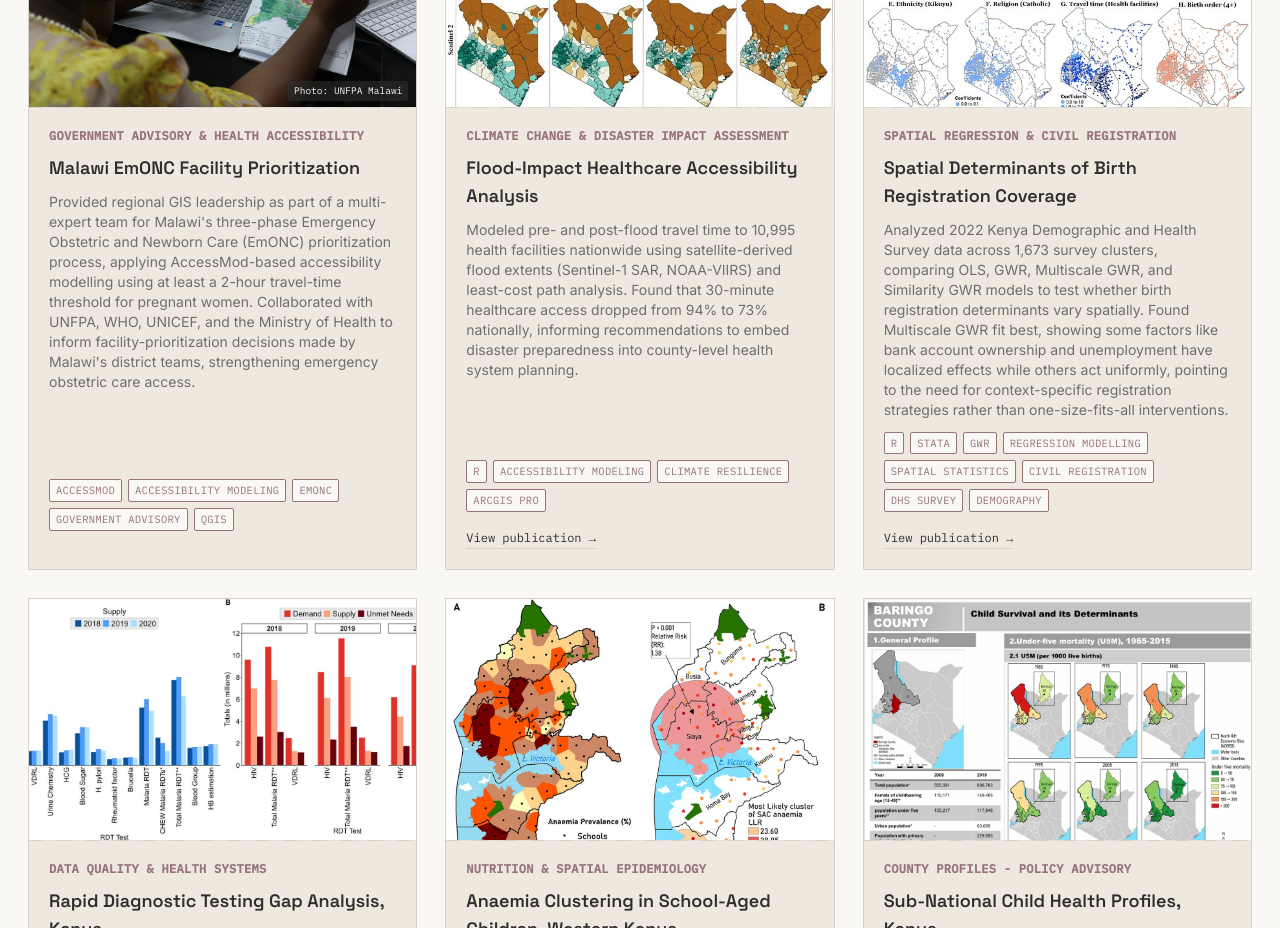
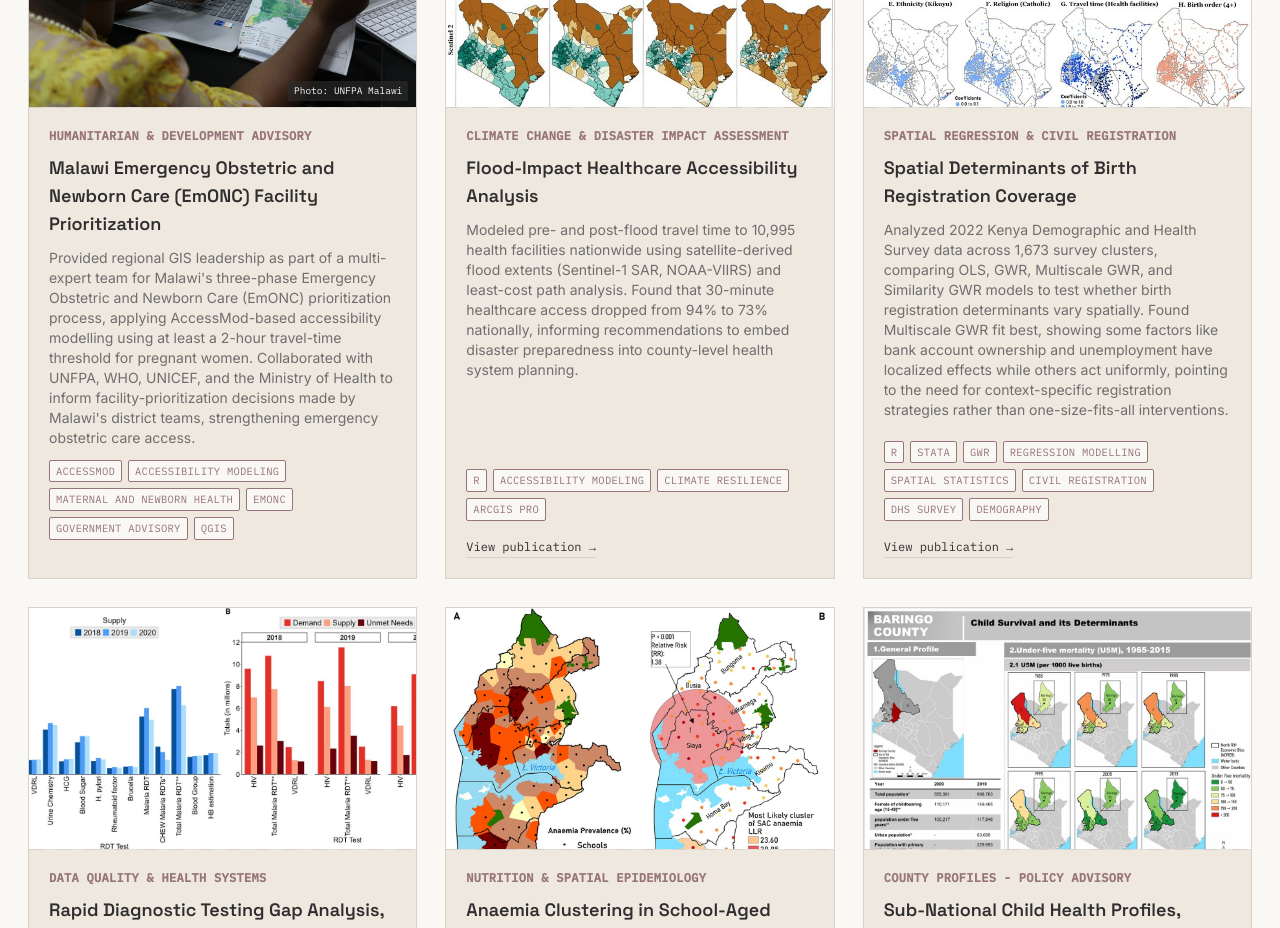
Before and after one commit to Bibian-Robert/bibian-portfolio, a React (Vite) app: page / in a window 1280 px wide. Shown: the part 1640-2568 px from the top of the page. Built offline with nearby package versions, Linux system fonts and the light colour scheme.

Commit message:
Update Malawi project title/theme/tags, change favicon background color

```diff
--- a/src/data/content.js
+++ b/src/data/content.js
@@ -51,10 +51,10 @@ export const about = {
 
 export const projects = [
   {
-    title: 'Malawi EmONC Facility Prioritization',
-    theme: 'Government Advisory & Health Accessibility',
+    title: 'Malawi Emergency Obstetric and Newborn Care (EmONC) Facility Prioritization',
+    theme: 'Humanitarian & Development Advisory',
     description: "Provided regional GIS leadership as part of a multi-expert team for Malawi's three-phase Emergency Obstetric and Newborn Care (EmONC) prioritization process, applying AccessMod-based accessibility modelling using at least a 2-hour travel-time threshold for pregnant women. Collaborated with UNFPA, WHO, UNICEF, and the Ministry of Health to inform facility-prioritization decisions made by Malawi's district teams, strengthening emergency obstetric care access.",
-    tags: ['AccessMod', 'Accessibility Modeling', 'EmONC', 'Government Advisory', 'QGIS'],
+    tags: ['AccessMod', 'Accessibility Modeling', 'Maternal and Newborn Health', 'EmONC', 'Government Advisory', 'QGIS'],
     image: 'images/emonc_prioritization_malawi.jpg',
     imageCredit: 'UNFPA Malawi',
     // repoUrl: 'https://github.com/your-username/your-repo',
```
Also changed, not shown: public/favicon.svg.
